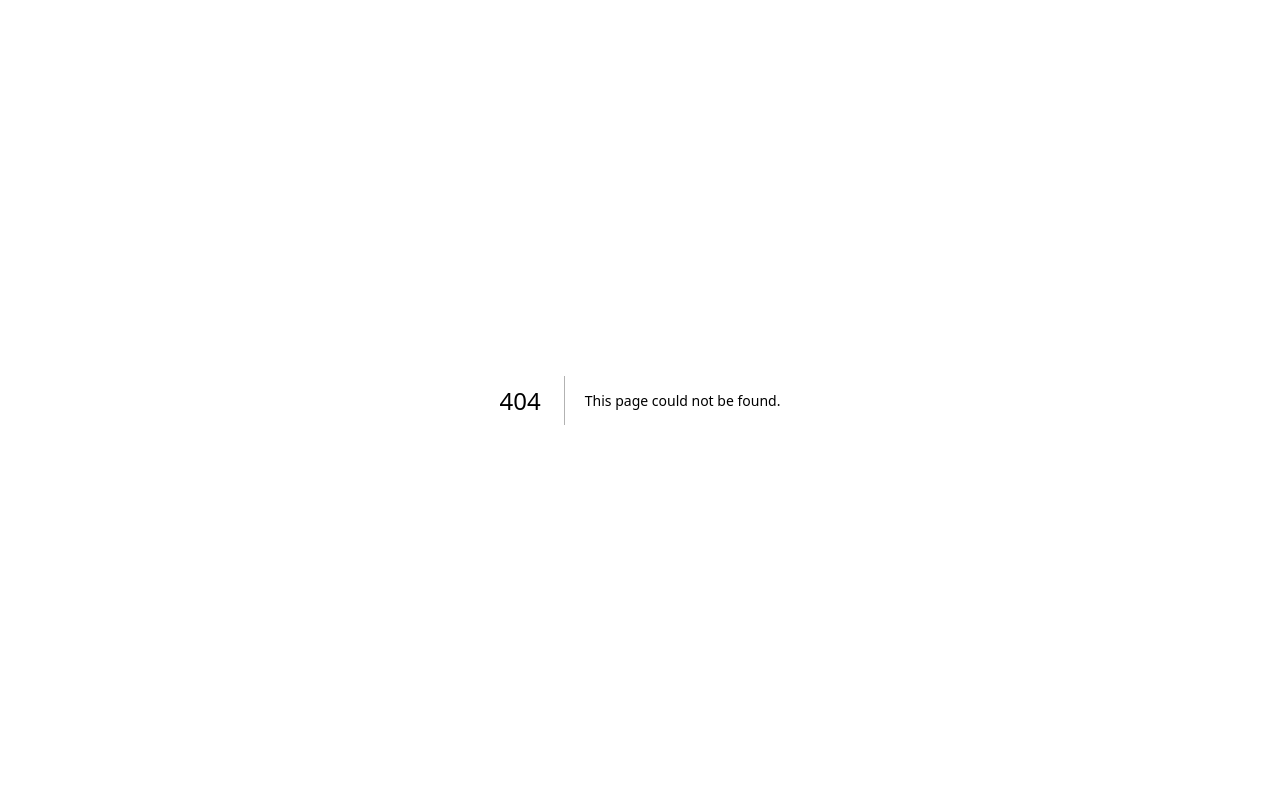
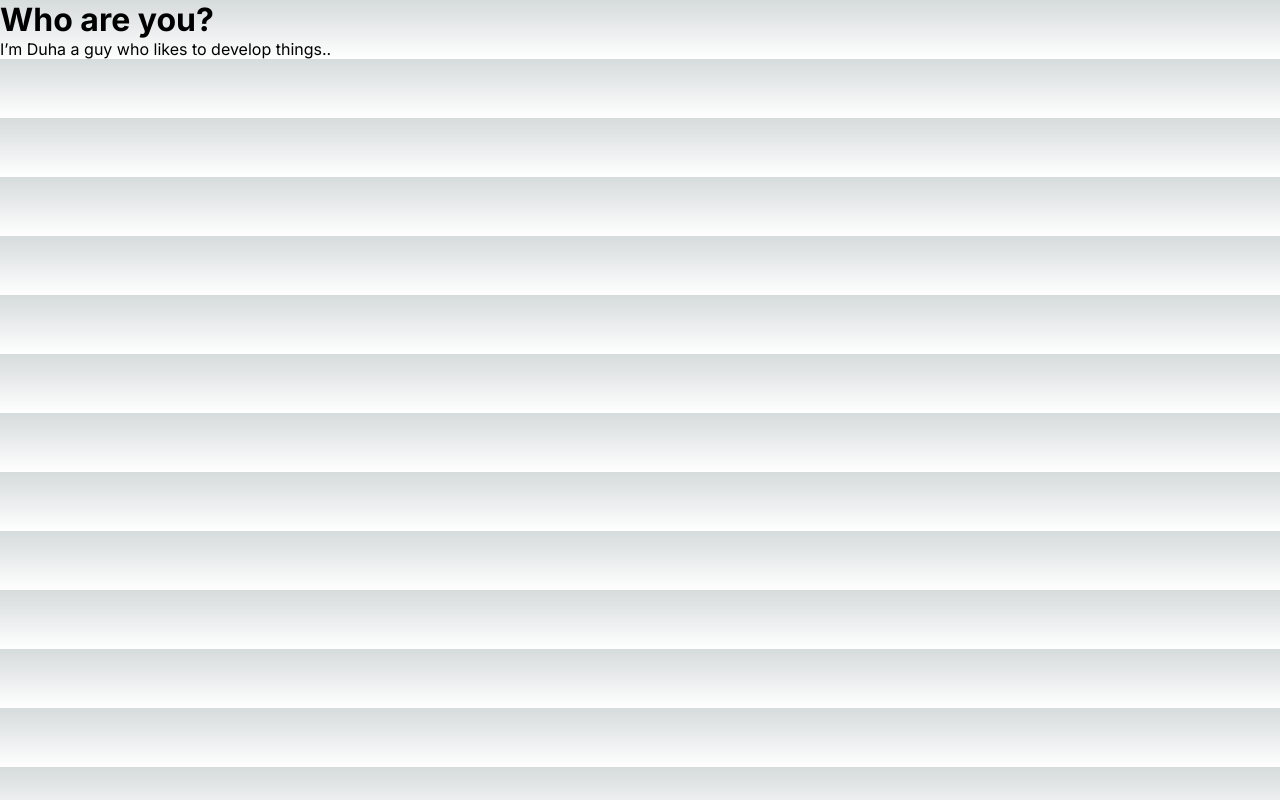
Before and after one commit to duhayildirim/Next-Playground, a Next.js app: page /about/team in a window 1280 px wide. Before the commit this address had no page. Built offline with nearby package versions, Linux system fonts and the light colour scheme.

Commit message:
team page

```diff
--- /dev/null
+++ b/app/about/team/page.jsx
@@ -0,0 +1,12 @@
+import React from 'react'
+
+function Team() {
+    return (
+        <div>
+            <h1>Who are you?</h1>
+            I’m Duha a guy who likes to develop things..
+        </div>
+    )
+}
+
+export default Team
```
